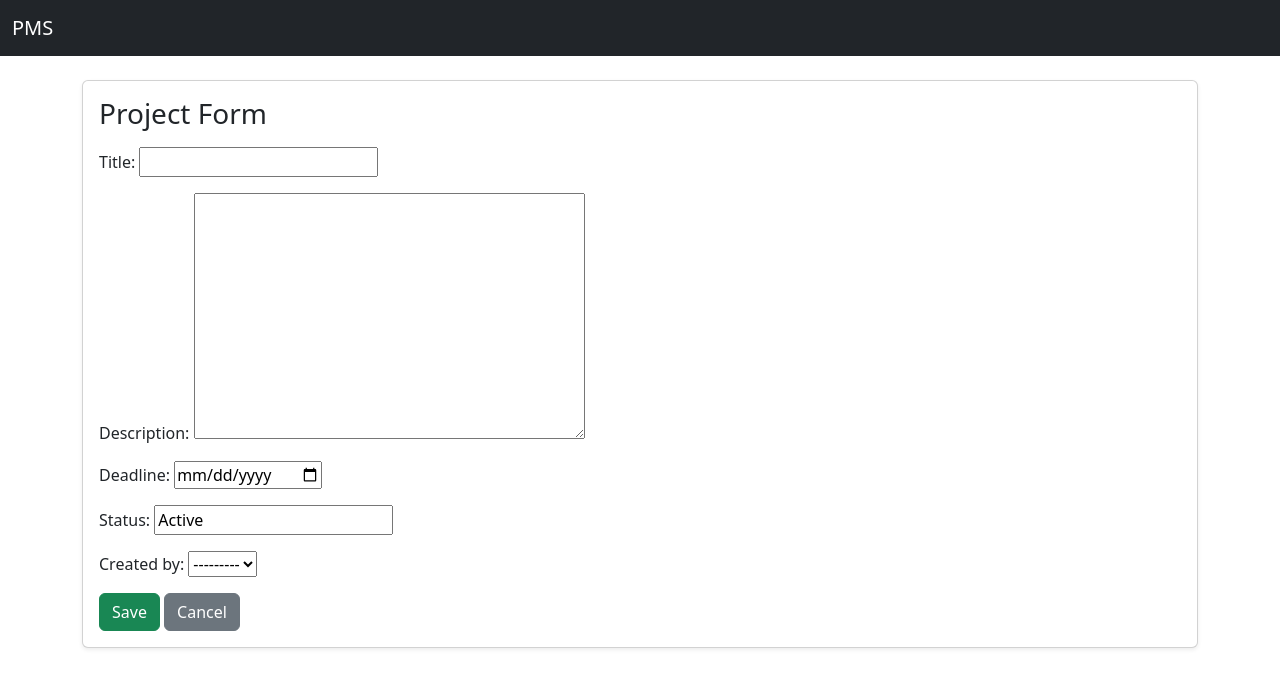
After one commit to Mohit3307/pms, a Django app: page /projects/create/ in a window 1280 px wide. The commit adds this page. Shown: the top 688 px of the page. Run offline with Django 5.2, Linux system fonts and the light colour scheme.

Commit message:
Implement Project CRUD functionality

```diff
--- a/pmsapp/urls.py
+++ b/pmsapp/urls.py
@@ -1,27 +1,10 @@
-"""
-URL configuration for pmsapp project.
-
-The `urlpatterns` list routes URLs to views. For more information please see:
-    https://docs.djangoproject.com/en/6.0/topics/http/urls/
-Examples:
-Function views
-    1. Add an import:  from my_app import views
-    2. Add a URL to urlpatterns:  path('', views.home, name='home')
-Class-based views
-    1. Add an import:  from other_app.views import Home
-    2. Add a URL to urlpatterns:  path('', Home.as_view(), name='home')
-Including another URLconf
-    1. Import the include() function: from django.urls import include, path
-    2. Add a URL to urlpatterns:  path('blog/', include('blog.urls'))
-"""
 from django.contrib import admin
 from django.urls import path, include
 
 urlpatterns = [
     path('admin/', admin.site.urls),
     path('', include('users.urls')),
-    path("tasks/", include("tasks.urls")),
-    path("team/", include("team.urls"))
-
-
+    path('tasks/', include('tasks.urls')),
+    path('team/', include('team.urls')),
+    path('projects/', include('projects.urls')),
 ]
--- /dev/null
+++ b/projects/forms.py
@@ -0,0 +1,11 @@
+from django import forms
+from .models import Project
+
+
+class ProjectForm(forms.ModelForm):
+    class Meta:
+        model = Project
+        fields = ['title', 'description', 'deadline', 'status', 'created_by']
+        widgets = {
+            'deadline': forms.DateInput(attrs={'type': 'date'}),
+        }
--- a/projects/urls.py
+++ b/projects/urls.py
@@ -0,0 +1,9 @@
+from django.urls import path
+from . import views
+
+urlpatterns = [
+    path('', views.project_list, name='project_list'),
+    path('create/', views.create_project, name='create_project'),
+    path('update/<int:pk>/', views.update_project, name='update_project'),
+    path('delete/<int:pk>/', views.delete_project, name='delete_project'),
+]
--- a/projects/views.py
+++ b/projects/views.py
@@ -1,3 +1,39 @@
-from django.shortcuts import render
+from django.shortcuts import render, redirect, get_object_or_404
+from .models import Project
+from .forms import ProjectForm
 
-# Create your views here.
+
+def project_list(request):
+    projects = Project.objects.all()
+    return render(request, 'projects/project_list.html', {'projects': projects})
+
+
+def create_project(request):
+    if request.method == "POST":
+        form = ProjectForm(request.POST)
+        if form.is_valid():
+            form.save()
+            return redirect('project_list')
+    else:
+        form = ProjectForm()
+    return render(request, 'projects/project_form.html', {'form': form})
+
+
+def update_project(request, pk):
+    project = get_object_or_404(Project, pk=pk)
+    if request.method == "POST":
+        form = ProjectForm(request.POST, instance=project)
+        if form.is_valid():
+            form.save()
+            return redirect('project_list')
+    else:
+        form = ProjectForm(instance=project)
+    return render(request, 'projects/project_form.html', {'form': form})
+
+
+def delete_project(request, pk):
+    project = get_object_or_404(Project, pk=pk)
+    if request.method == "POST":
+        project.delete()
+        return redirect('project_list')
+    return render(request, 'projects/project_confirm_delete.html', {'project': project})
--- a/templates/base.html
+++ b/templates/base.html
@@ -1,69 +1,21 @@
 <!DOCTYPE html>
-<html lang="en">
+<html>
 <head>
-    <meta charset="UTF-8">
-    <meta name="viewport" content="width=device-width, initial-scale=1.0">
     <title>PMS</title>
-
-    <style>
-        body{
-            margin:0;
-            font-family:Arial, sans-serif;
-            background:#f5f6fa;
-        }
-
-        .container{
-            width:400px;
-            margin:80px auto;
-            background:white;
-            padding:30px;
-            border-radius:10px;
-            box-shadow:0 4px 10px rgba(0,0,0,0.1);
-        }
-
-        h2{
-            text-align:center;
-            margin-bottom:20px;
-        }
-
-        input{
-            width:100%;
-            padding:10px;
-            margin:8px 0;
-            border:1px solid #ccc;
-            border-radius:6px;
-        }
-
-        button{
-            width:100%;
-            padding:10px;
-            background:#4CAF50;
-            color:white;
-            border:none;
-            border-radius:6px;
-            cursor:pointer;
-        }
-
-        button:hover{
-            background:#45a049;
-        }
-
-        .link{
-            text-align:center;
-            margin-top:10px;
-        }
-
-        a{
-            text-decoration:none;
-            color:#007bff;
-        }
-    </style>
-
+    <link href="https://cdn.jsdelivr.net/npm/bootstrap@5.3.0/dist/css/bootstrap.min.css" rel="stylesheet">
 </head>
 <body>
 
-{% block content %}
-{% endblock %}
+<nav class="navbar navbar-dark bg-dark">
+    <div class="container-fluid">
+        <span class="navbar-brand">PMS</span>
+    </div>
+</nav>
+
+<div class="container mt-4">
+    {% block content %}
+    {% endblock %}
+</div>
 
 </body>
 </html>
--- /dev/null
+++ b/templates/projects/project_form.html
@@ -0,0 +1,19 @@
+{% extends "base.html" %}
+
+{% block content %}
+
+<div class="card shadow-sm">
+    <div class="card-body">
+        <h3 class="mb-3">Project Form</h3>
+
+        <form method="post">
+            {% csrf_token %}
+            {{ form.as_p }}
+
+            <button type="submit" class="btn btn-success">Save</button>
+            <a href="{% url 'project_list' %}" class="btn btn-secondary">Cancel</a>
+        </form>
+    </div>
+</div>
+
+{% endblock %}
```
Also changed, not shown: templates/projects/project_confirm_delete.html (added, +18 -0 lines), templates/projects/project_list.html (added, +60 -0 lines).
